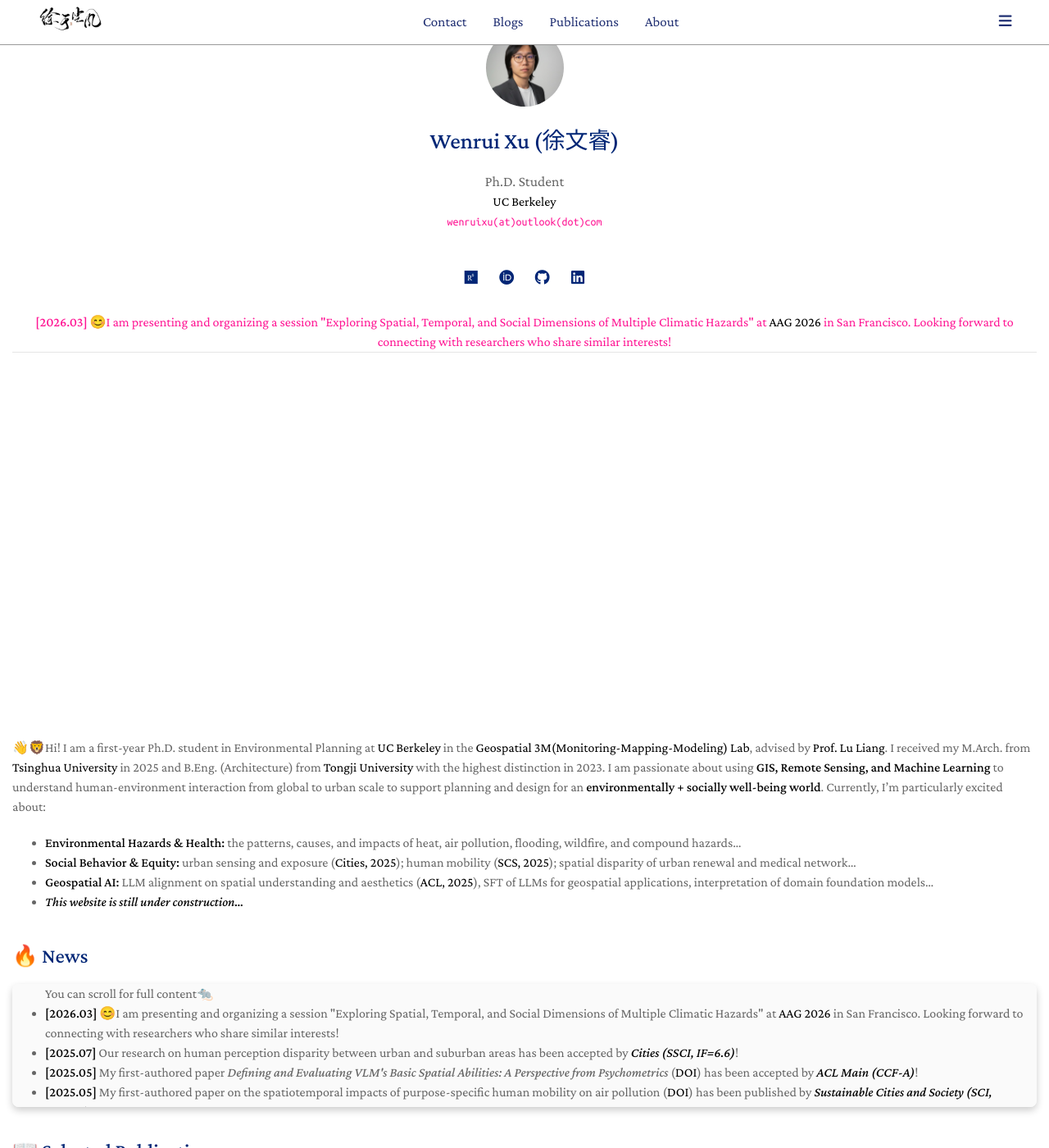
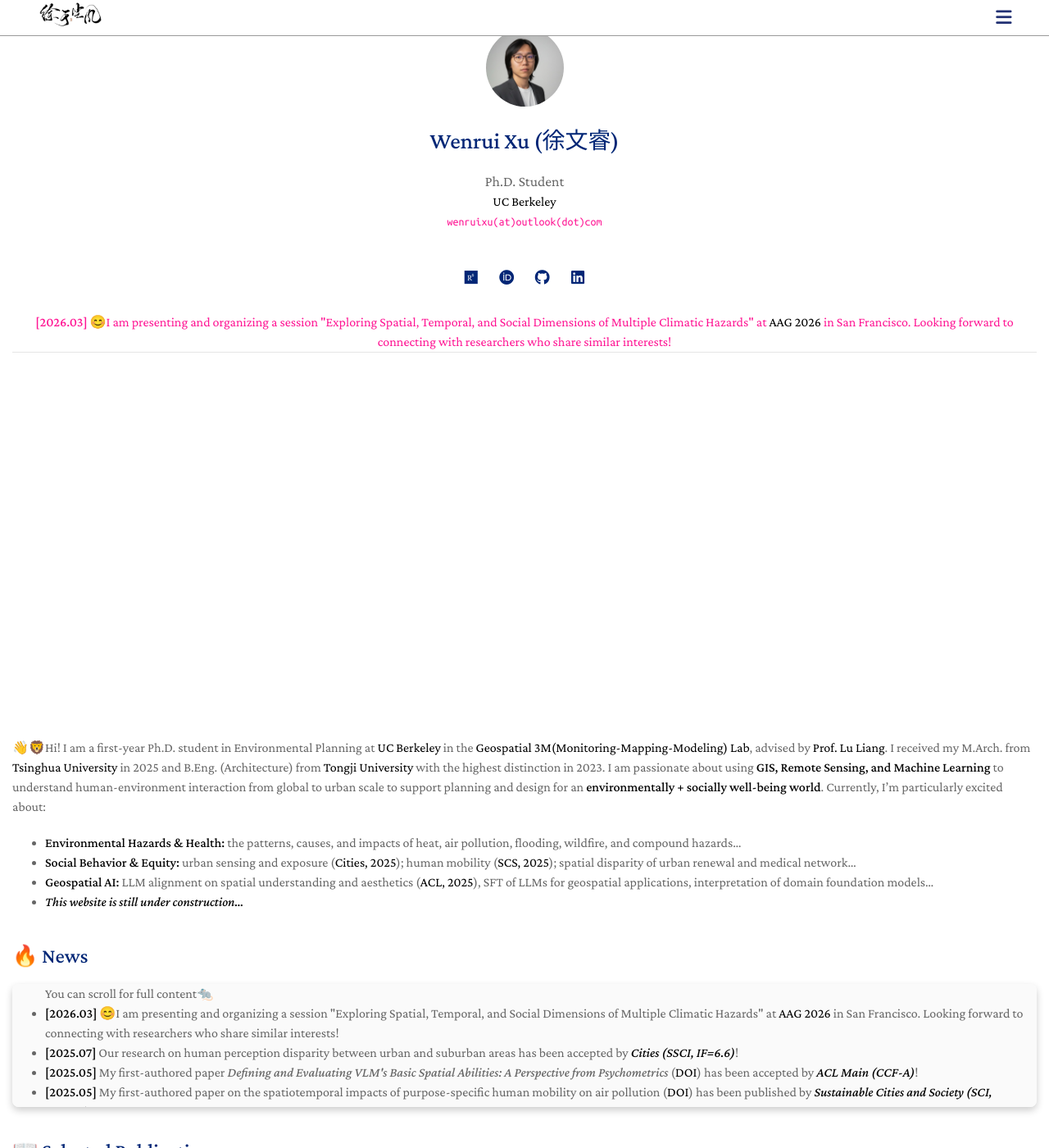
Before and after one commit to ruaruaxu/ruaruaxu.github.io, a Jekyll site: the page built from index.md, in a window 1280 px wide and 1400 px high. Shown: the whole window at 82% size. Built offline with Jekyll 4.4.1, drawn with Linux system fonts in a browser that asks for light colours; a style sheet for code colours, icons or effects is not loaded.

Commit message:
Update nav.css

```diff
--- a/assets/css/nav.css
+++ b/assets/css/nav.css
@@ -52,14 +52,15 @@
 
 
 @media print, screen and (max-width: 1280px) {
+.topnav #myLinks {
+  display: none;
+}
+
 .topnav #myLinks.mobile-active {
   display: flex;
   flex-direction: column;
   position: absolute;
-
-  /* 核心修改：使用 100% 替代 60px */
   top: 100%;
-
   left: 0;
   width: 100%;
   background-color: #ffffff;
@@ -70,9 +71,9 @@
 
 .topnav a.normal {
   color: rgb(33, 48, 115);
-  padding: 14px 16px;
+  padding: 0px 20px;
   text-decoration: none;
-  font-size: 17px;
+  font-size: 18px;
   display: block;
   text-align: left; /* 手机端菜单靠左对齐更好看 */
 }
@@ -81,7 +82,7 @@
   color: rgb(33, 48, 115);
   display: block;
   padding: 5px 20px;
-  font-size: 18px;
+  font-size: 22px;
 }
 
 .topnav a.right {
```
